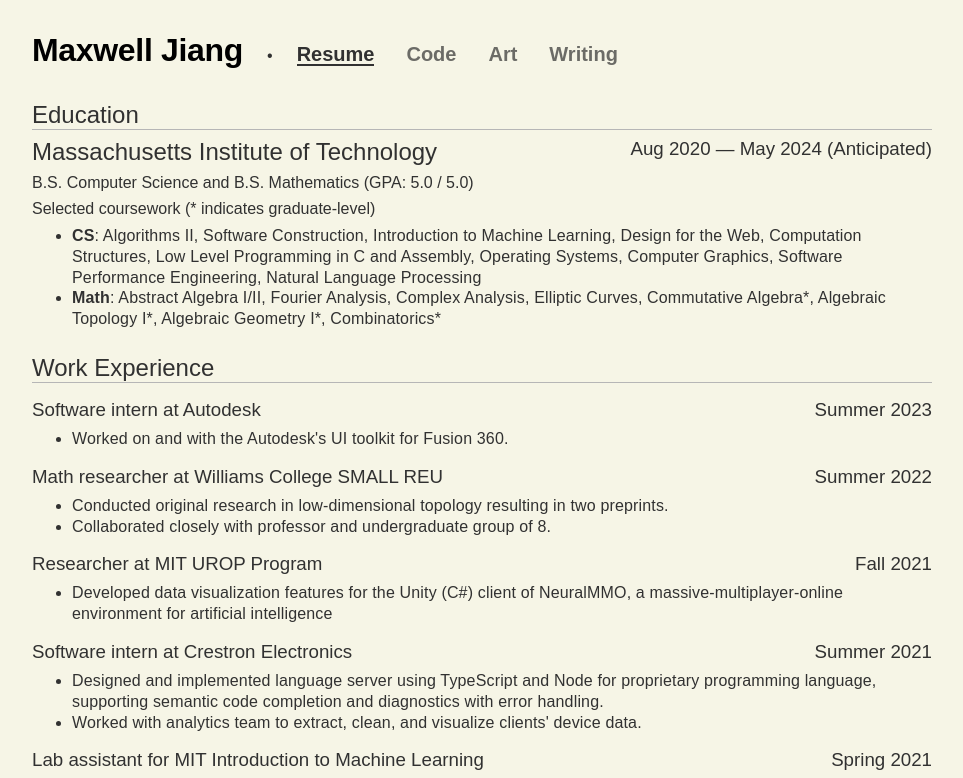
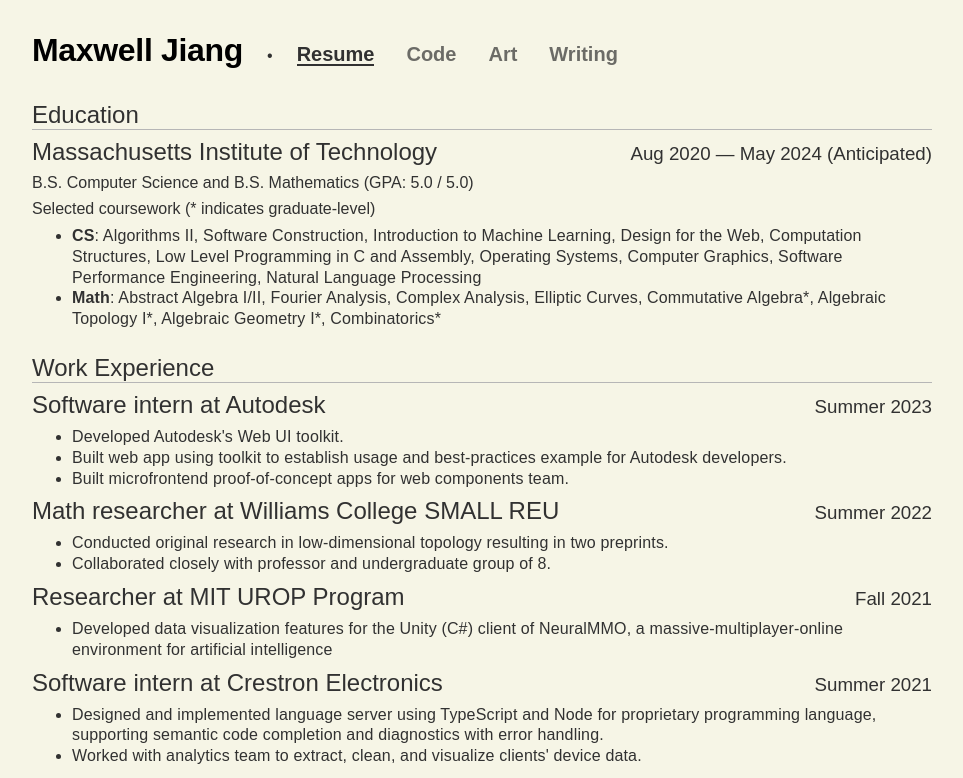
Before and after one commit to happymeex/happymeex.github.io, a SvelteKit app: page /resume in a window 1280 px wide. Shown: the top 778 px of the page, without its empty margins (158-1121 px from the left). Built offline with nearby package versions, Linux system fonts and the light colour scheme.

Commit message:
polish text on homepage and resume

```diff
--- a/src/routes/resume/+page.svelte
+++ b/src/routes/resume/+page.svelte
@@ -4,7 +4,9 @@
             position: "Software intern at Autodesk",
             dates: "Summer 2023",
             description: [
-                "Worked on and with the Autodesk's UI toolkit for Fusion 360.",
+                "Developed Autodesk's Web UI toolkit.",
+                "Built web app using toolkit to establish usage and best-practices example for Autodesk developers.",
+                "Built microfrontend proof-of-concept apps for web components team.",
             ],
         },
         {
@@ -52,6 +54,7 @@
         },
     ];
     const awards = [
+        { title: "Neo Scholar Finalist", date: "2023" },
         { title: "Putnam Exam, Top 200", date: "2021" },
         {
             title: "USAJMO Honorable Mention, MOP Invitee",
@@ -63,7 +66,7 @@
 
 <section class="resume-section">
     <h2 class="resume-section-header">Education</h2>
-    <header style:margin-top="var(--s)">
+    <header>
         <h2>Massachusetts Institute of Technology</h2>
         <h3>Aug 2020 &mdash; May 2024 (Anticipated)</h3>
     </header>
@@ -93,7 +96,7 @@
     {#each workExperience as job}
         <section class="work-experience-entry">
             <header>
-                <h3>{job.position}</h3>
+                <h2>{job.position}</h2>
                 <h3>{job.dates}</h3>
             </header>
             <ul>
@@ -122,18 +125,19 @@
     header {
         display: flex;
         justify-content: space-between;
+        align-items: baseline;
     }
     .resume-section-header {
         border-bottom: 1px solid var(--light-gray);
     }
     .resume-section header {
-        margin-bottom: var(--s);
+        margin: var(--s) 0;
     }
     .resume-section:not(:first-of-type) {
         margin-top: var(--l);
     }
     .work-experience-entry {
-        margin-top: var(--m);
+        margin-top: var(--s);
     }
     .award-entry {
         margin-top: var(--xs);
```
Also changed, not shown: src/routes/+page.svelte (+4 -3 lines).
